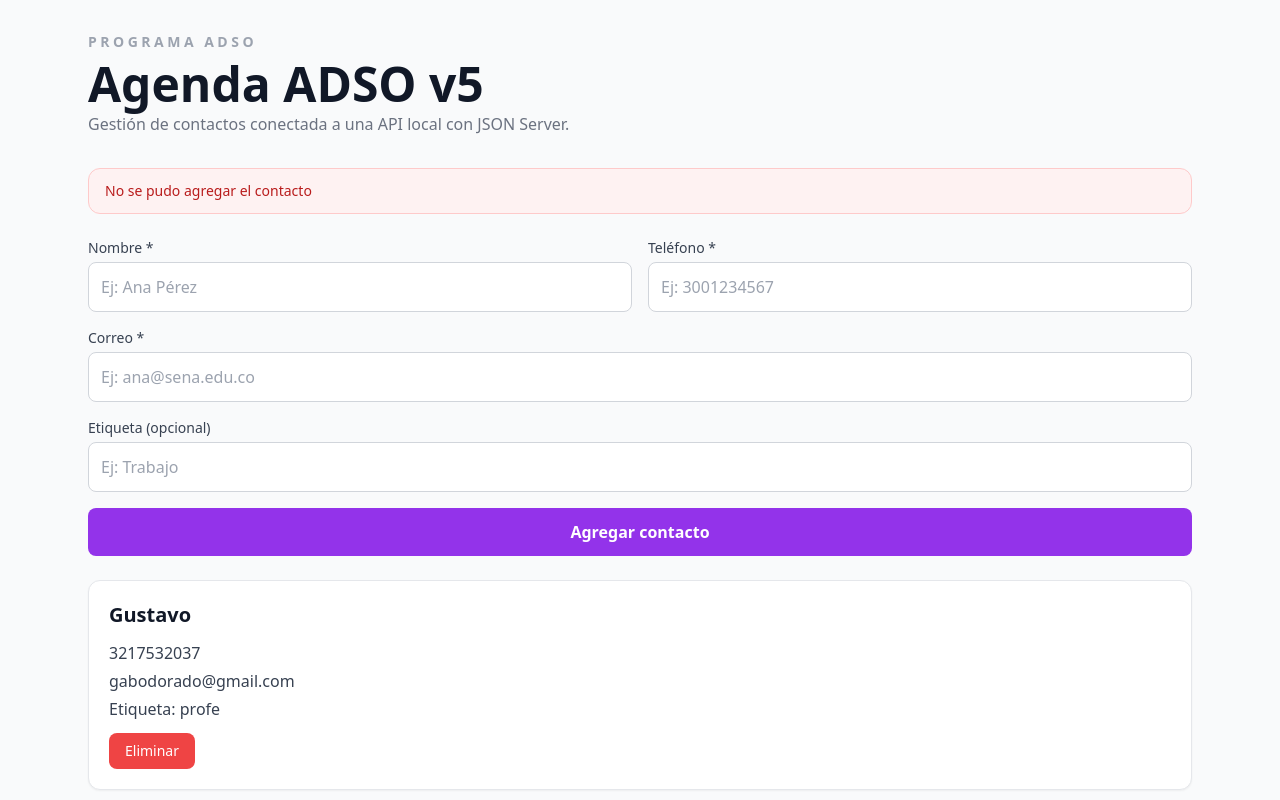
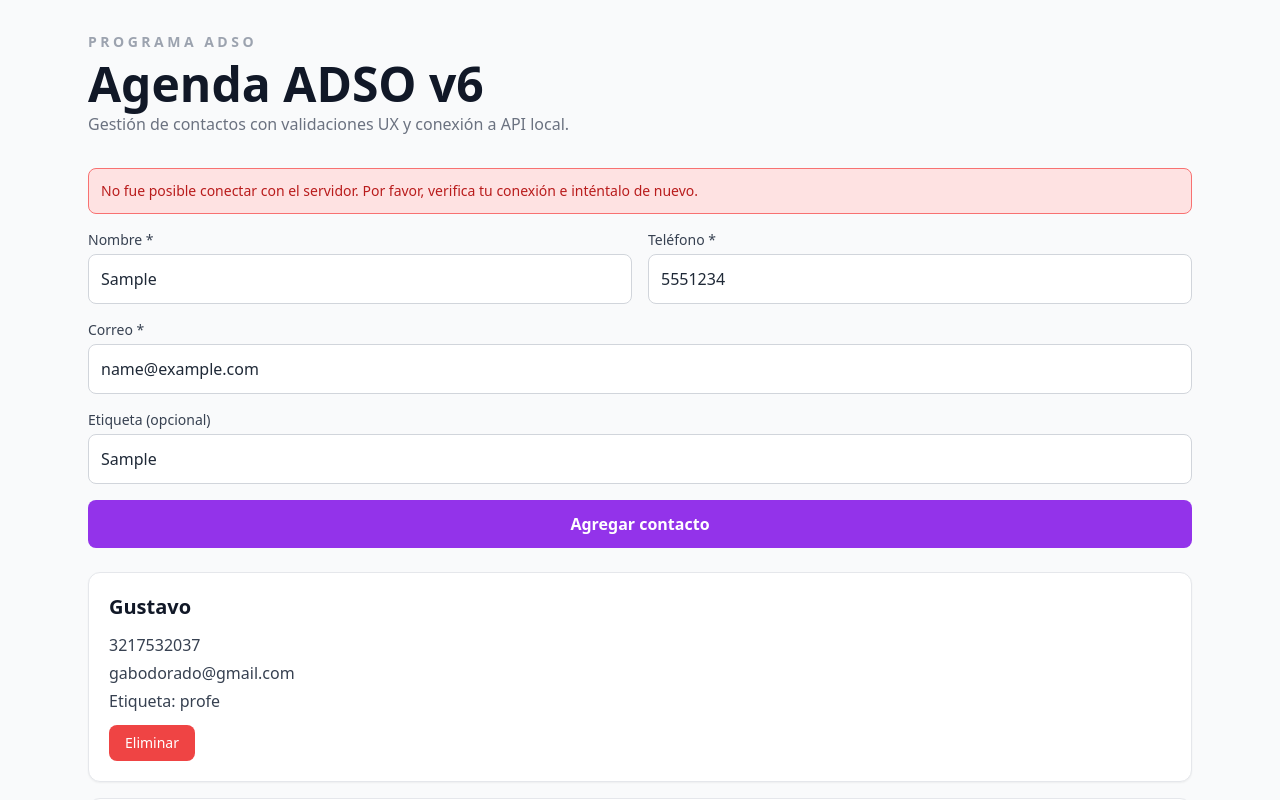
Before and after one commit to alejoortiz731/agenda-adso, a React (Vite) app: page / in a window 1280 px wide. Both pictures are taken after typing "Sample", "5551234", "name@example.com", "Sample" into the empty fields and a click on the button "Agregar contacto". Shown: the top 800 px of the page. Built offline with nearby package versions, Linux system fonts and the light colour scheme; no server answers; data requests are answered from the project's data file.

Commit message:
Clase_8_Agenda_ADSO_v6_Validaciones_UX

```diff
--- a/src/App.jsx
+++ b/src/App.jsx
@@ -37,9 +37,11 @@ export default function App() {
       setError("");
       const creado = await crearContacto(nuevo); // POST a la API
       setContactos((prev) => [...prev, creado]); // Actualizamos estado
+      return creado;
     } catch (error) {
-      console.error(error);
-      setError("No se pudo agregar el contacto");
+      console.error("Error al agregar contacto en App:", error);
+      // Relanzamos el error para que FormularioContacto lo capture en su try/catch
+      throw error;
     }
   };
 
@@ -63,15 +65,15 @@ export default function App() {
           Programa ADSO
         </p>
         <h1 className="text-4xl md:text-5xl font-black text-gray-900 mt-2">
-          Agenda ADSO v5
+          Agenda ADSO v6
         </h1>
         <p className="text-gray-500 mt-1">
-          Gestión de contactos conectada a una API local con JSON Server.
+          Gestión de contactos con validaciones UX y conexión a API local.
         </p>
       </header>
 
       <section className="max-w-6xl mx-auto px-6 py-8 space-y-6">
-        {/* Mensajes de estado */}
+        {/* Mensajes de estado global */}
         {error && (
           <div className="rounded-xl bg-red-50 border border-red-200 px-4 py-3 text-sm text-red-700">
             {error}
--- a/src/components/FormularioContacto.jsx
+++ b/src/components/FormularioContacto.jsx
@@ -1,7 +1,7 @@
 import { useState } from "react";
 
 export default function FormularioContacto({ onAgregar }) {
-  // Estado único del formulario
+  // Estado del formulario
   const [form, setForm] = useState({
     nombre: "",
     telefono: "",
@@ -9,62 +9,137 @@ export default function FormularioContacto({ onAgregar }) {
     etiqueta: "",
   });
 
-  // Actualizar por nombre de campo
+  // Estado de errores para cada campo
+  const [errores, setErrores] = useState({});
+
+  // Estado para controlar el proceso de envío
+  const [enviando, setEnviando] = useState(false);
+
+  // Estado para errores de la API / servidor
+  const [errorApi, setErrorApi] = useState(null);
+
+  // Función de validación para los campos requeridos
+  const validarFormulario = () => {
+    const nuevosErrores = {};
+
+    // Validar Nombre
+    if (!form.nombre.trim()) {
+      nuevosErrores.nombre = "El nombre es obligatorio.";
+    }
+
+    // Validar Teléfono (7 a 10 dígitos)
+    if (!form.telefono.trim()) {
+      nuevosErrores.telefono = "El teléfono es obligatorio.";
+    } else if (!/^\d{7,10}$/.test(form.telefono.trim())) {
+      nuevosErrores.telefono = "Ingrese un número de teléfono válido (7 a 10 dígitos).";
+    }
+
+    // Validar Correo (presencia de @ y estructura correcta)
+    if (!form.correo.trim()) {
+      nuevosErrores.correo = "El correo electrónico es obligatorio.";
+    } else if (!/\S+@\S+\.\S+/.test(form.correo.trim())) {
+      nuevosErrores.correo = "Ingrese un correo válido que contenga '@' y dominio.";
+    }
+
+    return nuevosErrores;
+  };
+
+  // Actualizar el estado de los inputs y limpiar errores al escribir
   const onChange = (e) => {
     const { name, value } = e.target;
     setForm((f) => ({ ...f, [name]: value }));
+
+    // Limpiar el error del campo actual mientras el usuario escribe
+    if (errores[name]) {
+      setErrores((prev) => ({ ...prev, [name]: null }));
+    }
+    if (errorApi) setErrorApi(null);
   };
 
-  // Enviar datos al padre con validación mínima
-  const onSubmit = (e) => {
+  // Enviar datos
+  const onSubmit = async (e) => {
     e.preventDefault();
+    setErrorApi(null);
 
-    if (!form.nombre || !form.telefono || !form.correo) return;
+    // Ejecutar validaciones
+    const erroresValidacion = validarFormulario();
 
-    onAgregar(form);
+    // Impedir el envío si existen errores de validación
+    if (Object.keys(erroresValidacion).length > 0) {
+      setErrores(erroresValidacion);
+      return;
+    }
 
+    // Activar estado 'enviando'
+    setEnviando(true);
+
+    try {
+      // Petición asíncrona enviada al padre
+      await onAgregar(form);
+
+      // Reiniciar formulario tras éxito
       setForm({
         nombre: "",
         telefono: "",
         correo: "",
         etiqueta: "",
       });
+      setErrores({});
+    } catch (error) {
+      // Uso de la variable 'error' para evitar la advertencia de ESLint
+      console.error("Error al registrar contacto:", error);
+
+      // Manejo amigable del error de red/servidor (ej: JSON Server detenido)
+      setErrorApi(
+        "No fue posible conectar con el servidor. Por favor, verifica tu conexión e inténtalo de nuevo."
+      );
+    } finally {
+      // Finalizar estado 'enviando'
+      setEnviando(false);
+    }
   };
 
   return (
-    <form onSubmit={onSubmit} className="space-y-4">
-      {/* Nombre + Teléfono (grid responsive) */}
+    <form onSubmit={onSubmit} className="space-y-4" noValidate>
+      {/* Mensaje de error amigable de la API */}
+      {errorApi && (
+        <div className="p-3 bg-red-100 border border-red-400 text-red-700 rounded-lg text-sm font-medium">
+          {errorApi}
+        </div>
+      )}
+
+      {/* Grid: Nombre + Teléfono */}
       <div className="grid grid-cols-1 md:grid-cols-2 gap-4">
+        {/* Nombre */}
         <div>
           <label className="block text-sm font-medium text-gray-700">
             Nombre *
           </label>
-
-          <input
-            type="text"
-            name="nombre"
-            value={form.nombre}
-            onChange={onChange}
-            placeholder="Ej: Ana Pérez"
-            required
-            className="mt-1 w-full rounded-lg border border-gray-300 focus:ring-2 focus:ring-purple-500 focus:outline-none p-3"
+          <input type="text" name="nombre" value={form.nombre} onChange={onChange} placeholder="Ej: Ana Pérez" className={`mt-1 w-full rounded-lg border p-3 focus:outline-none focus:ring-2 ${ errores.nombre ? "border-red-500 focus:ring-red-500 bg-red-50" : "border-gray-300 focus:ring-purple-500"
+            }`}
           />
+          {/* Mensaje de error renderizado condicionalmente */}
+          {errores.nombre && (
+            <p className="mt-1 text-xs text-red-600 font-semibold">
+              {errores.nombre}
+            </p>
+          )}
         </div>
 
+        {/* Teléfono */}
         <div>
           <label className="block text-sm font-medium text-gray-700">
             Teléfono *
           </label>
-
-          <input
-            type="tel"
-            name="telefono"
-            value={form.telefono}
-            onChange={onChange}
-            placeholder="Ej: 3001234567"
-            required
-            className="mt-1 w-full rounded-lg border border-gray-300 focus:ring-2 focus:ring-purple-500 focus:outline-none p-3"
+          <input type="tel" name="telefono" value={form.telefono} onChange={onChange} placeholder="Ej: 3001234567" className={`mt-1 w-full rounded-lg border p-3 focus:outline-none focus:ring-2 ${errores.telefono ? "border-red-500 focus:ring-red-500 bg-red-50" : "border-gray-300 focus:ring-purple-500"
+            }`}
           />
+          {/* Mensaje de error renderizado condicionalmente */}
+          {errores.telefono && (
+            <p className="mt-1 text-xs text-red-600 font-semibold">
+              {errores.telefono}
+            </p>
+          )}
         </div>
       </div>
 
@@ -73,16 +148,15 @@ export default function FormularioContacto({ onAgregar }) {
         <label className="block text-sm font-medium text-gray-700">
           Correo *
         </label>
-
-        <input
-          type="email"
-          name="correo"
-          value={form.correo}
-          onChange={onChange}
-          placeholder="Ej: ana@sena.edu.co"
-          required
-          className="mt-1 w-full rounded-lg border border-gray-300 focus:ring-2 focus:ring-purple-500 focus:outline-none p-3"
+        <input type="email" name="correo" value={form.correo} onChange={onChange} placeholder="Ej: ana@sena.edu.co" className={`mt-1 w-full rounded-lg border p-3 focus:outline-none focus:ring-2 ${errores.correo ? "border-red-500 focus:ring-red-500 bg-red-50" : "border-gray-300 focus:ring-purple-500"
+          }`}
         />
+        {/* Mensaje de error renderizado condicionalmente */}
+        {errores.correo && (
+          <p className="mt-1 text-xs text-red-600 font-semibold">
+            {errores.correo}
+          </p>
+        )}
       </div>
 
       {/* Etiqueta opcional */}
@@ -90,23 +164,15 @@ export default function FormularioContacto({ onAgregar }) {
         <label className="block text-sm font-medium text-gray-700">
           Etiqueta (opcional)
         </label>
-
-        <input
-          type="text"
-          name="etiqueta"
-          value={form.etiqueta}
-          onChange={onChange}
-          placeholder="Ej: Trabajo"
-          className="mt-1 w-full rounded-lg border border-gray-300 focus:ring-2 focus:ring-purple-500 focus:outline-none p-3"
+        <input type="text" name="etiqueta" value={form.etiqueta} onChange={onChange} placeholder="Ej: Trabajo" className="mt-1 w-full rounded-lg border border-gray-300 focus:ring-2 focus:ring-purple-500 focus:outline-none p-3"
         />
       </div>
 
-      {/* Botón principal morado */}
-      <button
-        type="submit"
-        className="w-full bg-purple-600 hover:bg-purple-700 text-white font-semibold py-3 rounded-lg transition-colors"
+      {/* Botón Submit desactivado mientras envía */}
+      <button type="submit" disabled={enviando} className={`w-full text-white font-semibold py-3 rounded-lg transition-colors ${ enviando ? "bg-purple-400 cursor-not-allowed" : "bg-purple-600 hover:bg-purple-700"
+        }`}
       >
-        Agregar contacto
+        {enviando ? "Guardando..." : "Agregar contacto"}
       </button>
     </form>
   );
```
Also changed, not shown: db.json (indentation only). Lines whose indentation alone changed are shown as unchanged.
